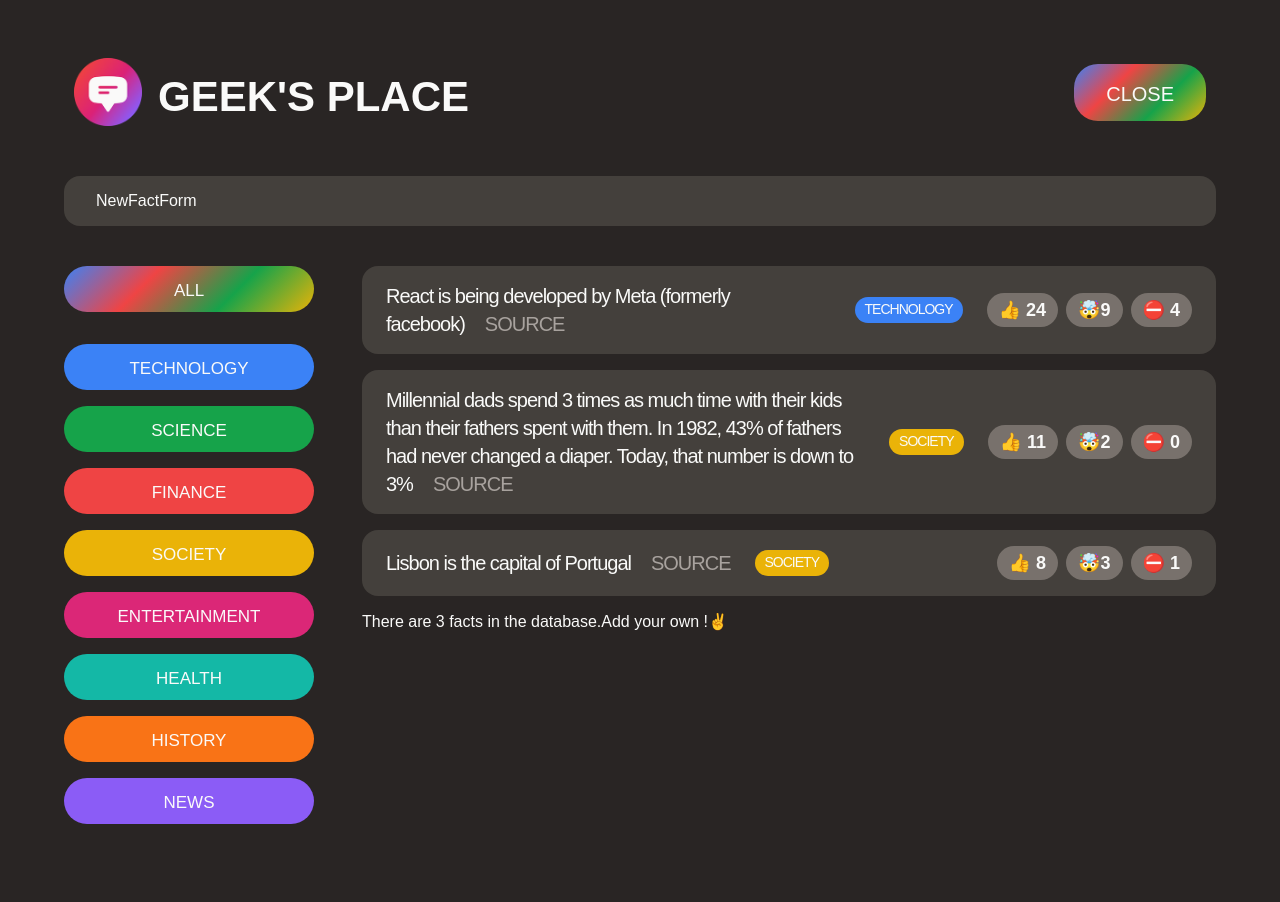
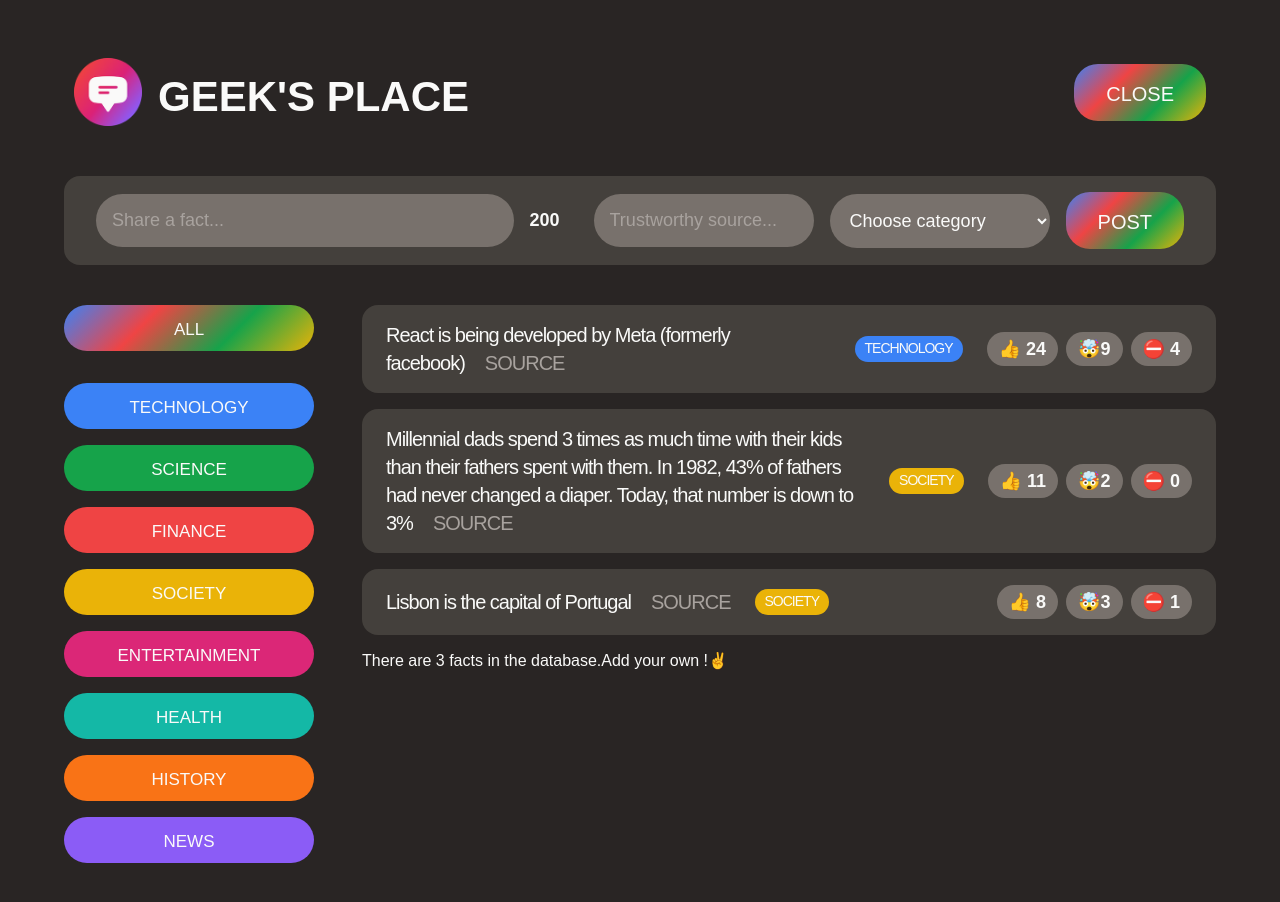
Before and after one commit to StafieA/App-for-nerds-React-Supabase, a React (Create React App) app: page / in a window 1280 px wide. Both pictures are taken after a click on the button "SHARE A FACT". Shown: the top 902 px of the page. Built offline with nearby package versions, Linux system fonts and the light colour scheme; the HTML template or start-up script is replaced by a standard one.

Commit message:
Capture the values from the input fields and select inside a <form>

```diff
--- a/src/App.js
+++ b/src/App.js
@@ -98,7 +98,41 @@
 }
 
 function NewFactForm() {
-  return <form className="fact-form">NewFactForm</form>;
+  const [text, setText] = useState("");
+  const [source, setSource] = useState("");
+  const [category, setCategory] = useState("");
+
+  const textLength = text.length;
+  function handleSubmit(e) {
+    e.preventDefault();
+  }
+
+  return (
+    <form className="fact-form" onSubmit={handleSubmit}>
+      <input
+        type="text"
+        placeholder="Share a fact..."
+        value={text}
+        onChange={(e) => setText(e.target.value)}
+      />
+      <span>{200 - textLength}</span>
+      <input
+        type="text"
+        placeholder="Trustworthy source..."
+        value={source}
+        onChange={(e) => setSource(e.target.value)}
+      />
+      <select value={category} onChange={(e) => setCategory(e.target.value)}>
+        <option value="">Choose category</option>
+        {CATEGORIES.map((cat) => (
+          <option key={cat.name} value={cat.name}>
+            {cat.name.toUpperCase()}
+          </option>
+        ))}
+      </select>
+      <button className="btn btn-large">Post</button>
+    </form>
+  );
 }
 
 function CategoryFilter() {
```
